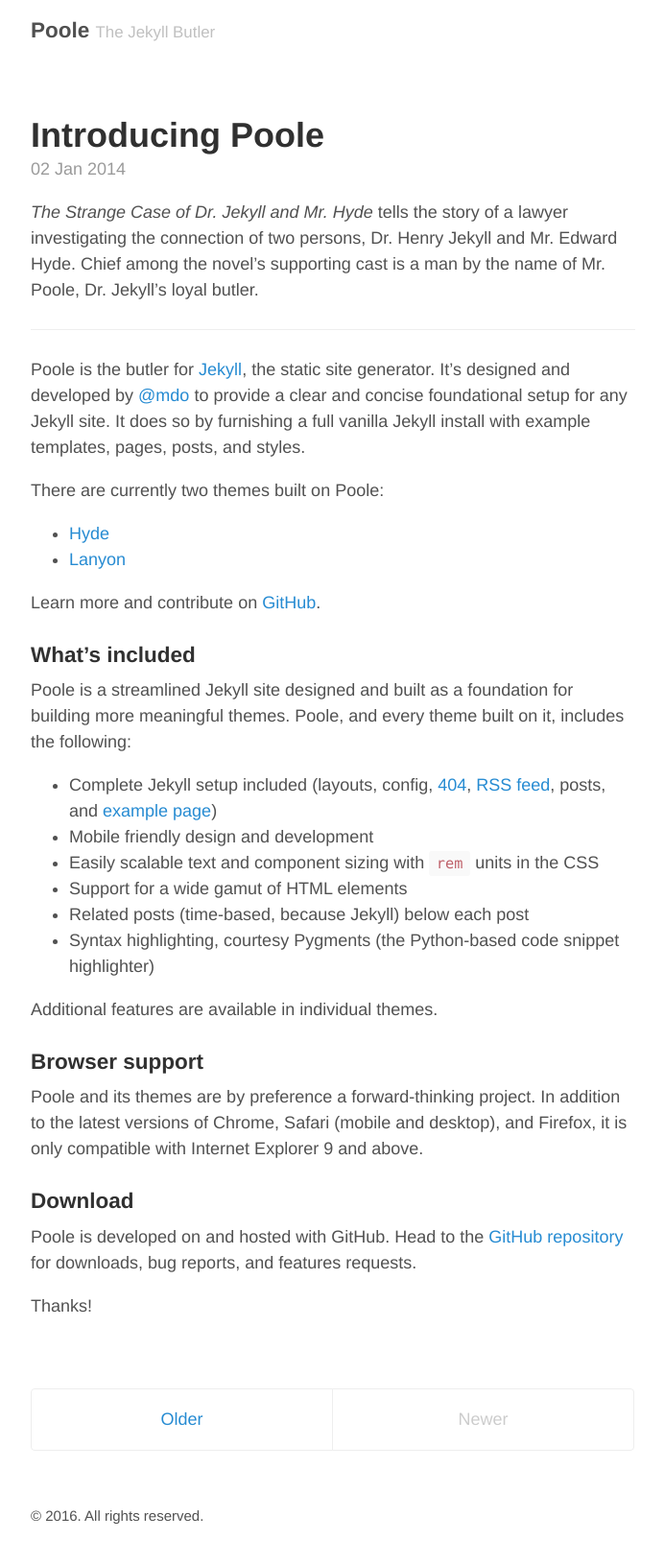
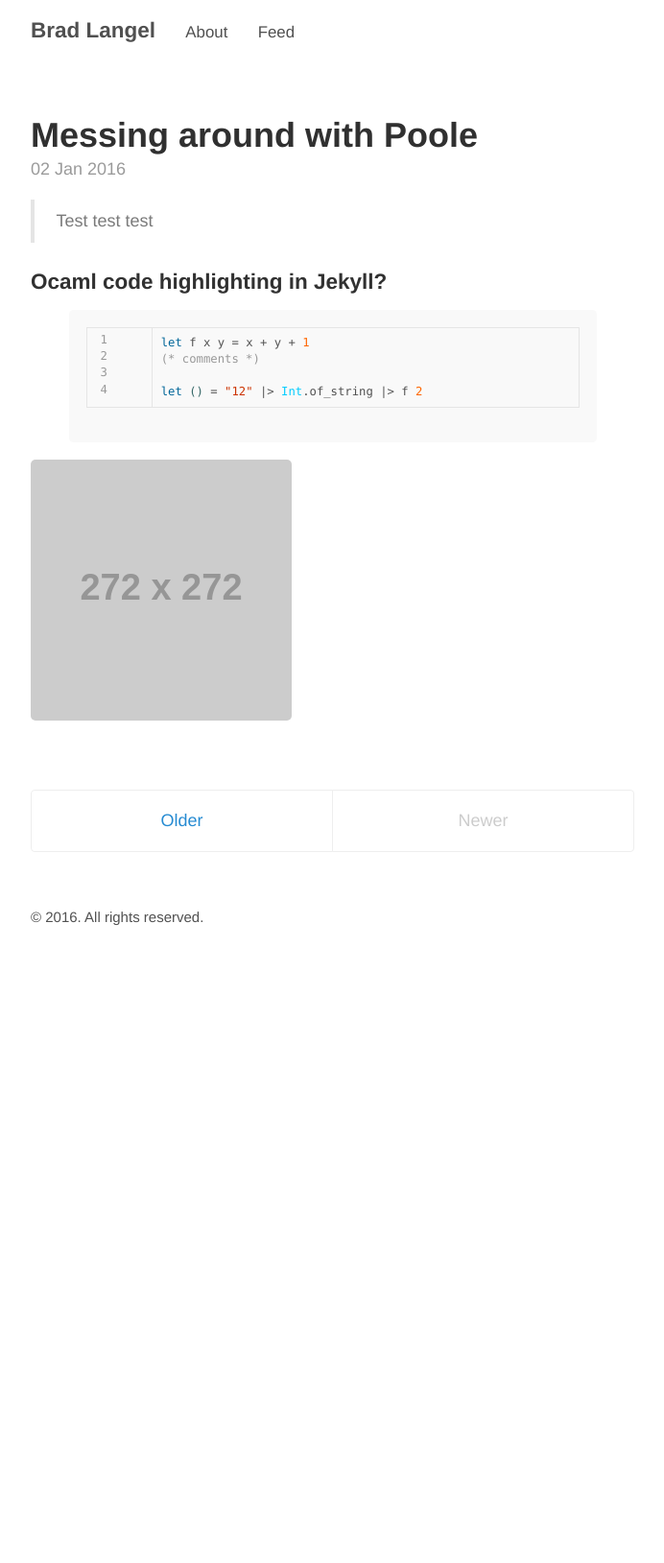
Before and after one commit to bradlangel/bradlangel.github.io, a Jekyll site: the page built from index.html, in a window 1280 px wide. Shown: the whole page at 96% size, without its empty margins (293-985 px from the left). Built offline with Jekyll 4.4.1, drawn with Linux system fonts in a browser that asks for light colours; the list of posts is cut into pages by our own code; after the commit the page ends 1005 px from its top, so only the background shows below that.

Commit message:
Customize Poole blog

```diff
--- a/_config.yml
+++ b/_config.yml
@@ -5,9 +5,8 @@ permalink:           pretty
 relative_permalinks: true
 
 # Setup
-title:               Poole
-tagline:             The Jekyll Butler
-url:                 http://getpoole.com
+title:               Brad Langel
+url:                 ""
 paginate:            1
 baseurl:             "http://bradlangel.github.io"
 
@@ -20,11 +19,12 @@ sass:
 
 # About/contact
 author:
-  name:              Mark Otto
-  url:               https://twitter.com/mdo
-  email:             markdotto@gmail.com
+  name:              'Brad Langel'
 
-# Custom vars
-version:             2.0.0
 github:
-  repo:              https://github.com/poole/poole
+  repo:           github.com/bradlangel/bradlangel.github.io
+
+# This is the list of pages to incldue in the header of the website.
+pages_list:
+  About: '/about/'
+  Feed: '/atom.xml'
--- a/_layouts/default.html
+++ b/_layouts/default.html
@@ -9,7 +9,10 @@
       <header class="masthead">
         <h3 class="masthead-title">
           <a href="{{ site.baseurl }}/" title="Home">{{ site.title }}</a>
-          <small>{{ site.tagline }}</small>
+          {% for page in site.pages_list %}
+          &nbsp;&nbsp;&nbsp;
+          <small><a href="{{ page[1]  }}">{{ page[0] }}</a></small>
+          {% endfor %}
         </h3>
       </header>
 
--- a/_posts/2014-01-02-introducing-poole.md
+++ /dev/null
@@ -1,40 +0,0 @@
----
-layout: post
-title: Introducing Poole
----
-
-*The Strange Case of Dr. Jekyll and Mr. Hyde* tells the story of a lawyer investigating the connection of two persons, Dr. Henry Jekyll and Mr. Edward Hyde. Chief among the novel's supporting cast is a man by the name of Mr. Poole, Dr. Jekyll's loyal butler.
-
------
-
-Poole is the butler for [Jekyll](http://jekyllrb.com), the static site generator. It's designed and developed by [@mdo](https://twitter.com/mdo) to provide a clear and concise foundational setup for any Jekyll site. It does so by furnishing a full vanilla Jekyll install with example templates, pages, posts, and styles.
-
-There are currently two themes built on Poole:
-
-* [Hyde](http://hyde.getpoole.com)
-* [Lanyon](http://lanyon.getpoole.com)
-
-Learn more and contribute on [GitHub](https://github.com/poole).
-
-### What's included
-
-Poole is a streamlined Jekyll site designed and built as a foundation for building more meaningful themes. Poole, and every theme built on it, includes the following:
-
-* Complete Jekyll setup included (layouts, config, [404]({{ site.baseurl }}/404.html), [RSS feed]({{ site.baseurl }}/atom.xml), posts, and [example page]({{ site.baseurl }}/about))
-* Mobile friendly design and development
-* Easily scalable text and component sizing with `rem` units in the CSS
-* Support for a wide gamut of HTML elements
-* Related posts (time-based, because Jekyll) below each post
-* Syntax highlighting, courtesy Pygments (the Python-based code snippet highlighter)
-
-Additional features are available in individual themes.
-
-### Browser support
-
-Poole and its themes are by preference a forward-thinking project. In addition to the latest versions of Chrome, Safari (mobile and desktop), and Firefox, it is only compatible with Internet Explorer 9 and above.
-
-### Download
-
-Poole is developed on and hosted with GitHub. Head to the <a href="https://github.com/poole/poole">GitHub repository</a> for downloads, bug reports, and features requests.
-
-Thanks!
--- /dev/null
+++ b/_posts/2016-01-02-initial-post.md
@@ -0,0 +1,21 @@
+---
+layout: post
+title: Messing around with Poole
+---
+
+
+> Test test test
+
+
+### Ocaml code highlighting in Jekyll?
+
+{% highlight ocaml linenos %}
+
+let f x y = x + y + 1
+(* comments *)
+
+let () = "12" |> Int.of_string |> f 2
+
+{% endhighlight %}
+
+![placeholder](http://placehold.it/272x272 "test images")
```
Also changed, not shown: _includes/head.html (+0 -8 lines), _posts/2013-12-31-whats-jekyll.md (deleted, +0 -10 lines).
